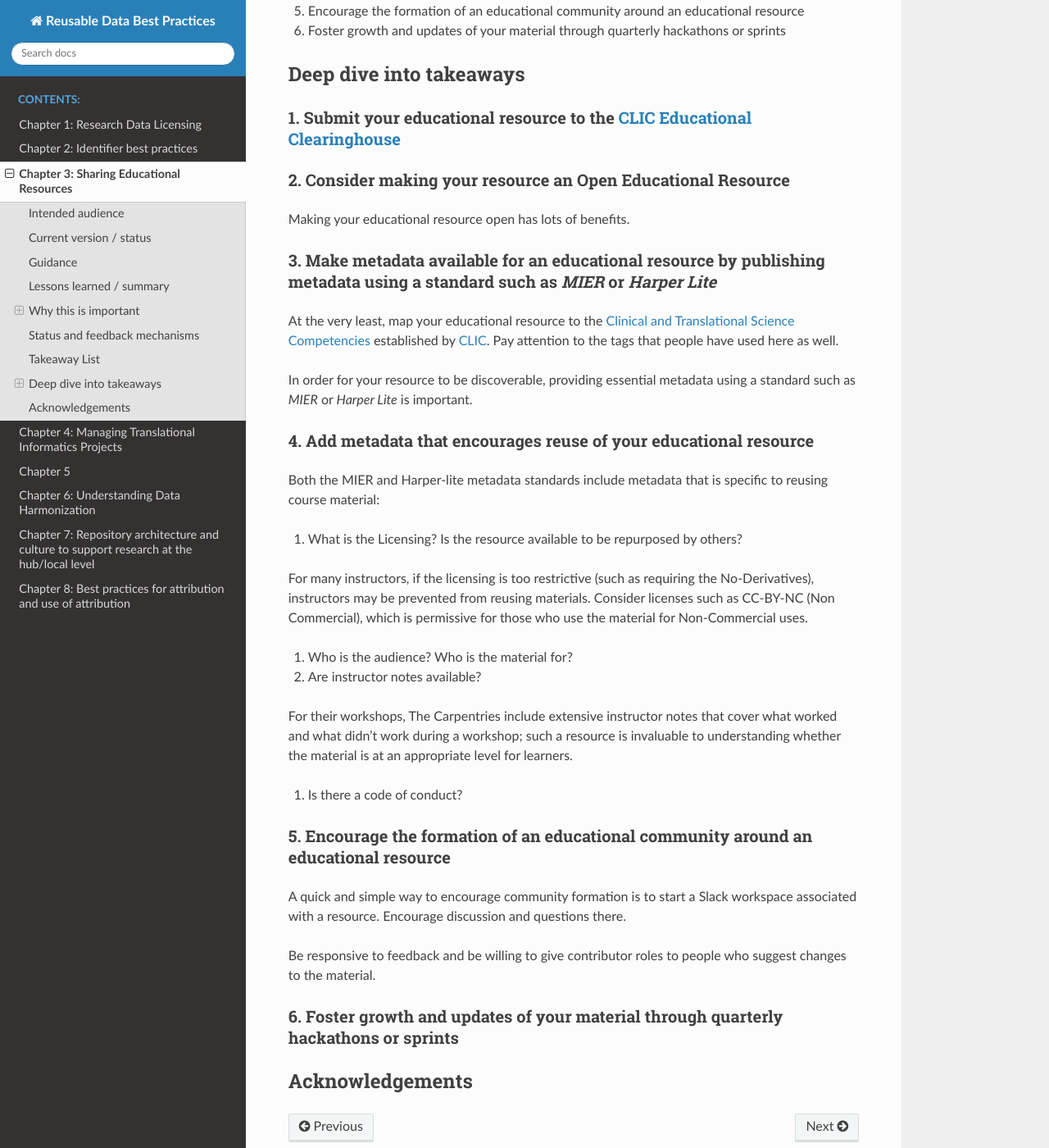
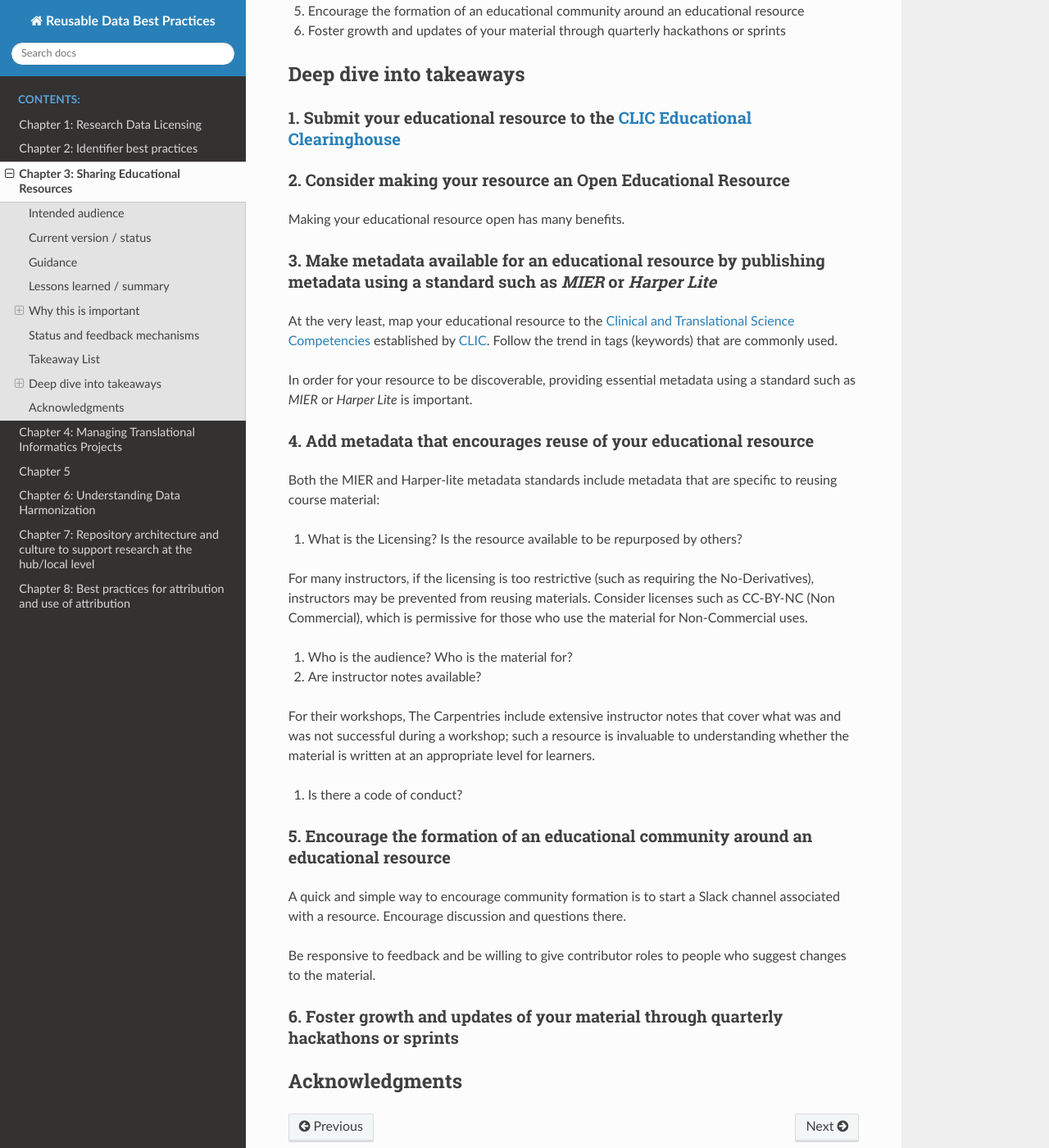
Before and after one commit to data2health/informatics-playbook, a Sphinx documentation site: the page built from docs/chapters/chapter_3.md, in a window 1280 px wide and 1400 px high, scrolled down 1730 px. Shown: the whole window at 82% size. Built offline with Sphinx 7.4.7 and the Read the Docs theme 2.0.0, drawn with Linux system fonts in a browser that asks for light colours.

Commit message:
Update chapter_3.md

```diff
--- a/docs/chapters/chapter_3.md
+++ b/docs/chapters/chapter_3.md
@@ -57,17 +57,17 @@ One alternative to a single site maintaining an education resource is providing
 
 ### 2. Consider making your resource an Open Educational Resource
 
-Making your educational resource open has lots of benefits.
+Making your educational resource open has many benefits.
 
 ### 3. Make metadata available for an educational resource by publishing metadata using a standard such as *MIER* or *Harper Lite*
 
-At the very least, map your educational resource to the [Clinical and Translational Science Competencies](https://clic-ctsa.org/education/competencies) established by [CLIC](https://clic-ctsa.org/). Pay attention to the tags that people have used here as well.
+At the very least, map your educational resource to the [Clinical and Translational Science Competencies](https://clic-ctsa.org/education/competencies) established by [CLIC](https://clic-ctsa.org/). Follow the trend in tags (keywords) that are commonly used.
 
 In order for your resource to be discoverable, providing essential metadata using a standard such as *MIER* or *Harper Lite* is important.
 
 ### 4. Add metadata that encourages reuse of your educational resource
 
-Both the MIER and Harper-lite metadata standards include metadata that is specific to reusing course material:
+Both the MIER and Harper-lite metadata standards include metadata that are specific to reusing course material:
 
 1. What is the Licensing? Is the resource available to be repurposed by others?
 
@@ -77,17 +77,17 @@ For many instructors, if the licensing is too restrictive (such as requiring the
 
 3. Are instructor notes available?
 
-For their workshops, The Carpentries include extensive instructor notes that cover what worked and what didn't work during a workshop; such a resource is invaluable to understanding whether the material is at an appropriate level for learners.
+For their workshops, The Carpentries include extensive instructor notes that cover what was and was not successful during a workshop; such a resource is invaluable to understanding whether the material is written at an appropriate level for learners.
 
 4. Is there a code of conduct?
 
 ### 5. Encourage the formation of an educational community around an educational resource
 
-A quick and simple way to encourage community formation is to start a Slack workspace associated with a resource. Encourage discussion and questions there.
+A quick and simple way to encourage community formation is to start a Slack channel associated with a resource. Encourage discussion and questions there.
 
 Be responsive to feedback and be willing to give contributor roles to people who suggest changes to the material.
 
 ### 6. Foster growth and updates of your material through quarterly hackathons or sprints
 
 
-## Acknowledgements
+## Acknowledgments
```
